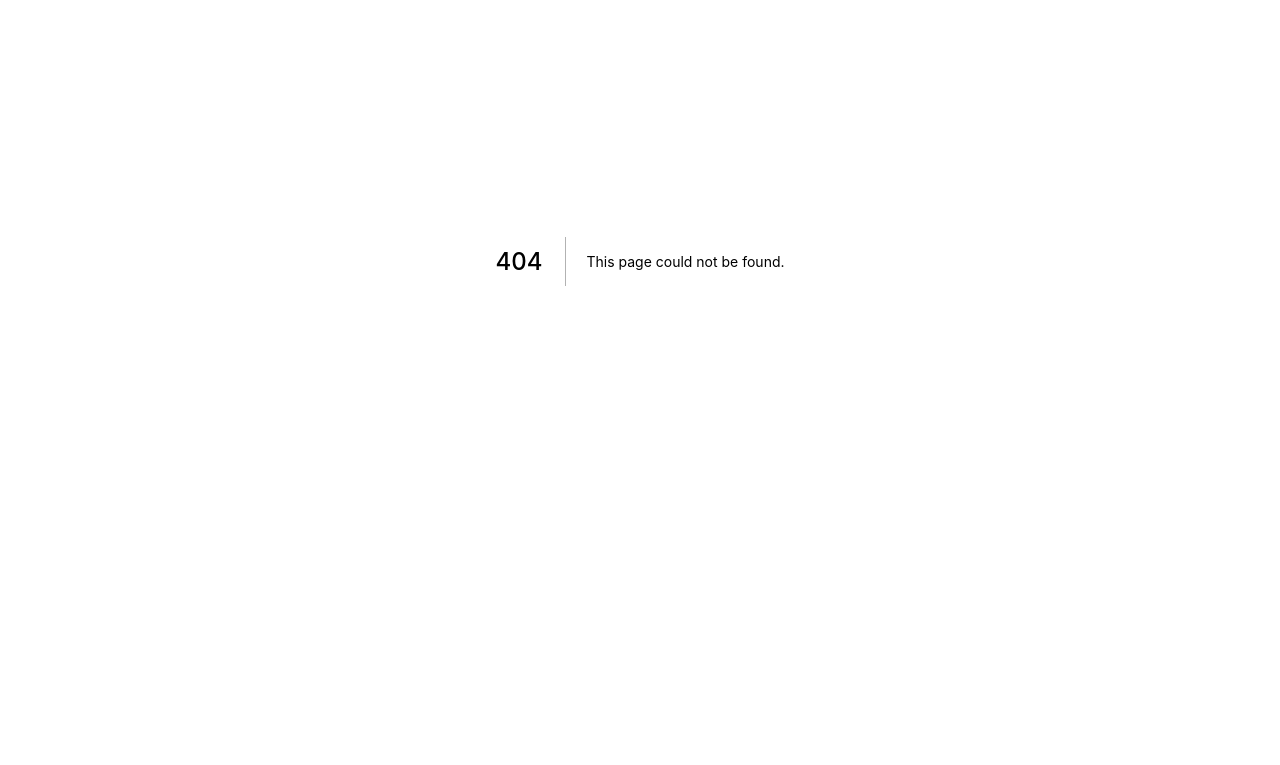
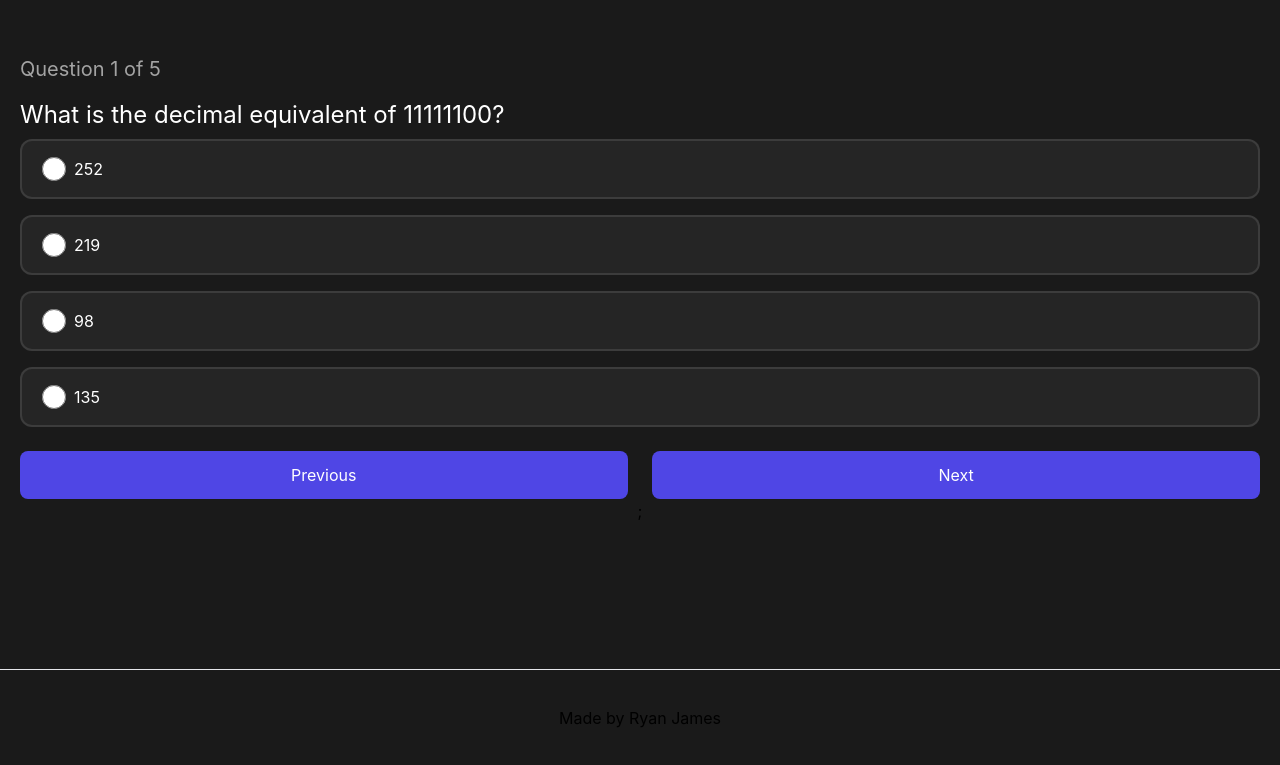
Before and after one commit to ryanjames1729/bin-hex-student-tool, a Next.js app: page /quiz-bin in a window 1280 px wide. Before the commit this address had no page. Shown: the part 139-904 px from the top of the page. Before the commit the page ends 800 px from the top, so only its background shows below. Built offline with nearby package versions, Linux system fonts and the light colour scheme.

Commit message:
binary quiz complete

```diff
--- a/pages/index.js
+++ b/pages/index.js
@@ -1,12 +1,11 @@
 import Head from 'next/head'
 import Image from 'next/image'
+import Link from 'next/link'
 import { motion } from 'framer-motion'
 import { useState } from 'react'
 
 import Footer from '../components/Footer'
 import Navbar from '../components/Navbar'
-
-
 
 export default function Home() {
 
@@ -247,15 +246,21 @@ export default function Home() {
           </div>
 
           <div className="flex flex-row item-center justify-center text:lg lg:text-4xl">
-            <div className="w-1/3 p-4 item-center justify-center">
+            <div className="w-1/3 p-4 item-center justify-center flex">
               Your Result: {(binSevenIsOn ? 128 : 0) + (binSixIsOn ? 64 : 0) + (binFiveIsOn ? 32 : 0) + (binFourIsOn ? 16 : 0) + (binThreeIsOn ? 8 : 0) + (binTwoIsOn ? 4 : 0) + (binOneIsOn ? 2 : 0) + (binZeroIsOn ? 1 : 0)}
             </div>
           </div>
 
+          {/* Binary Wuiz */}
+        <div className="flex flex-col justify-center items-center pt-8">
+          <div className="w-[35%] py-3 bg-indigo-600 rounded-lg justify-center flex text-2xl hover:bg-indigo-800">
+          <Link href="/quiz-bin"><a>Ready for a binary number quiz?</a></Link>
+          </div>
 
         </div>
 
-        {/* Binary Wuiz */}
+        </div>
+
 
 
         {/* Heaxadecimal Tool */}
--- /dev/null
+++ b/pages/quiz-bin.js
@@ -0,0 +1,176 @@
+
+import Head from 'next/head'
+import Image from 'next/image'
+import Link from 'next/link'
+import { useState, useEffect } from 'react'
+
+import questions from '../questions.json'
+
+export default function QuizPage() {
+
+  const [loading, setLoading] = useState(false);
+
+  let questionList = []
+  useEffect( () => {
+    console.log("Running use-effect")
+    if(!loading){
+
+      for (let i = questions.length - 1; i > 0; i--) {
+          const j = Math.floor(Math.random() * (i + 1));
+          [questions[i], questions[j]] = [questions[j], questions[i]];
+      }
+      console.log('Questions shuffled');
+      console.log(questions[0], questions[1], questions[2], questions[3], questions[4])
+      setLoading(true);
+    }
+    return () => {};
+  }, []);
+
+  const [currentQuestion, setCurrentQuestion] = useState(0);
+  const [selectedOptions, setSelectedOptions] = useState([]);
+  const [score, setScore] = useState(0);
+  const [showScore, setShowScore] = useState(false);
+
+  const handlePrevious = () => {
+    const prevQues = currentQuestion - 1;
+    prevQues >= 0 && setCurrentQuestion(prevQues);
+  };
+
+  const handleNext = () => {
+    const nextQues = currentQuestion + 1;
+    nextQues < questions.length && setCurrentQuestion(nextQues);
+  }
+
+  const handleAnswerOption = (answer) => {
+    setSelectedOptions([
+      (selectedOptions[currentQuestion] = {answerByUser: answer}),
+    ]);
+    setSelectedOptions([...selectedOptions]);
+    console.log(selectedOptions)
+  }
+
+  const handleSubmitButton = () => {
+    let newScore = 0;
+    for (let i = 0; i < questions.length; i++) {
+      questions[i].answerOptions.map(
+        (answer) =>
+          answer.isCorrect &&
+          answer.answer === selectedOptions[i]?.answerByUser &&
+          (newScore += 1)
+      );
+    }
+    setScore(newScore);
+    setShowScore(true);
+  }
+
+  // const binaryToDecimal = (binary) => {
+  //   let decimal = 0;
+  //   for (let i = 0; i < 8; i++) {
+  //       let digit = binary % 10;
+  //       decimal += digit * Math.pow(2, 7 - i);
+  //       binary = Math.floor(binary / 10);
+  //   }
+  //   return decimal;
+  // }
+
+  // const createQuestion = () => {
+  //   let binaryNumber = 0;
+  //   for(let i = 0; i < 8; i++) {
+  //     binaryNumber = binaryNumber*10 + Math.floor(Math.random() * 2);
+  //   }
+
+  //   let answers = [];
+  //   answers.push({"answer": binaryToDecimal(binaryNumber), "isCorrect": true});
+  //   for(let j = 0; j < 3; j++) {
+  //       binaryNumber = 0;
+  //       for(let i = 0; i < 8; i++) {
+  //       binaryNumber = binaryNumber*10 + Math.floor(Math.random() * 2);
+  //       }
+  //       answers.push({"answer": binaryToDecimal(binaryNumber)});
+  //   }
+
+  //   for (let i = answers.length - 1; i > 0; i--) {
+  //       const j = Math.floor(Math.random() * (i + 1));
+  //       [answers[i], answers[j]] = [answers[j], answers[i]];
+  //   }
+
+  //   return {
+  //       "question": "What is the decimal equivalent of " + binaryNumber + "?",
+  //       "answerOptions": answers,
+  //   }
+  // }
+
+
+
+
+
+  return (
+    <div className="flex min-h-screen flex-col items-center justify-center py-2 bg-[#1A1A1A]">
+      <Head>
+        <title>Quiz App</title>
+      </Head>
+
+      <div className="flex flex-col items-center justify-center w-screen px-5 h-screen bg-[#1A1A1A]">
+
+        {showScore ? (
+          <h1 className="text-3xl font-semibold text-center text-white">
+            You scored {score} out of 5
+          </h1>
+          ) : !loading ? (
+            <p className="text-white">Loading ...</p>
+          ) :
+          (
+        <>
+        <div className="flex flex-col items-start w-full">
+          <h4 className="mt-10 text-xl text-white/60">Question {currentQuestion + 1} of 5</h4>
+          <div className="mt-4 text-2xl text-white">
+            {questions[currentQuestion].question}
+          </div>
+        </div>
+
+        <div className="flex flex-col w-full">
+          {questions[currentQuestion].answerOptions.map((answer, index) => (
+            <div
+              key={index}
+              className="flex items-center w-full py-4 pl-5 m-2 ml-0 space-x-2 border-2 cursor-pointer bg-white/5 border-white/10 rounded-xl"
+              onClick={(e) => handleAnswerOption(answer.answer)}
+            >
+              <input
+                type="radio"
+                name={answer.answer}
+                value={answer.answer}
+                onChange={(e) => handleAnswerOption(answer.answer)}
+                checked={answer.answer === selectedOptions[currentQuestion]?.answerByUser}
+                className="w-6 h-6 bg-black" />
+              <p className="ml-6 text-white">{answer.answer}</p>
+            </div>
+          ))}
+        </div>
+
+        <div className="flex justify-between w-full mt-4 text-white">
+          <button
+            onClick={handlePrevious}
+            className="w-[49%] py-3 bg-indigo-600 rounded-lg"
+            >Previous
+          </button>
+          <button
+            onClick={
+              currentQuestion + 1 === 5 ? handleSubmitButton : handleNext
+            }
+            className="w-[49%] py-3 bg-indigo-600 rounded-lg"
+            >{currentQuestion + 1 === 5 ? 'Submit' : 'Next'}
+          </button>
+        </div>
+        </>
+          )};
+
+      </div>
+
+
+
+      <footer className="flex h-24 w-full items-center justify-center border-t">
+        <Link href="https://github.com/ryanjames1729"><a>Made by Ryan James</a></Link>
+      </footer>
+    </div>
+  )
+}
```
